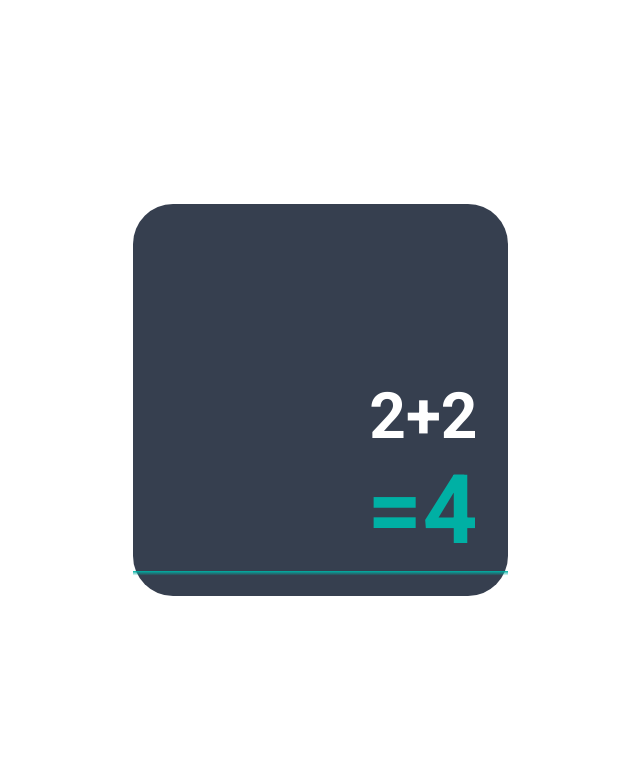
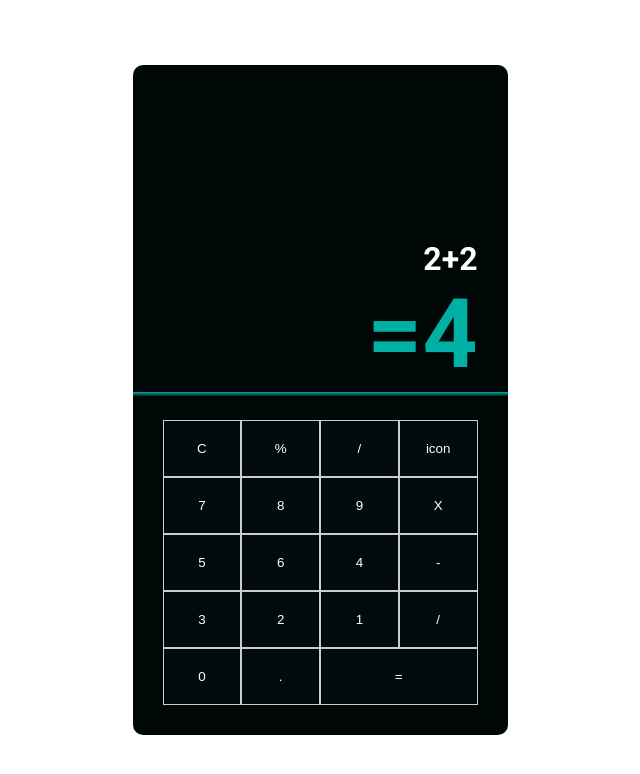
Before and after one commit to sunnatbekweb/calculator, a React (Vite) app: page / in a window 1280 px wide. Shown: the top 774 px of the page, without its empty margins (320-960 px from the left). Built offline with nearby package versions, Linux system fonts and the light colour scheme.

Commit message:
created buttons

```diff
--- a/src/App.tsx
+++ b/src/App.tsx
@@ -5,8 +5,27 @@ function App() {
         <div className="calculator">
           <h2 className="value">2+2</h2>
           <h1 className="result">=4</h1>
+
           <div className="buttons_wrapper">
-
+            <button>C</button>
+            <button>%</button>
+            <button>/</button>
+            <button>icon</button>
+            <button>7</button>
+            <button>8</button>
+            <button>9</button>
+            <button>X</button>
+            <button>5</button>
+            <button>6</button>
+            <button>4</button>
+            <button>-</button>
+            <button>3</button>
+            <button>2</button>
+            <button>1</button>
+            <button>/</button>
+            <button>0</button>
+            <button>.</button>
+            <button className="equal">=</button>
           </div>
         </div>
       </div>
--- a/src/index.css
+++ b/src/index.css
@@ -7,6 +7,12 @@
 body {
   width: 100%;
   font-family: "Roboto", sans-serif;
+}
+
+button {
+  background: transparent;
+  border: none;
+  cursor: pointer;
 }
 
 .container {
@@ -20,8 +26,8 @@ body {
 .container .calculator {
   max-width: 375px;
   width: 100%;
-  background: #363f4f;
-  border-radius: 40px;
+  background: #000807;
+  border-radius: 10px;
   padding: 175px 30px 30px 30px;
   position: relative;
 }
@@ -32,7 +38,7 @@ body {
   height: 8px;
   background: linear-gradient(180deg, #00b0a4 0%, rgba(38, 71, 82, 0) 56.94%);
   position: absolute;
-  top: 367px;
+  top: 327px;
   left: 0;
 }
 
@@ -43,7 +49,7 @@ h2 {
 
 .container .calculator .value {
   font-weight: 700;
-  font-size: 64px;
+  font-size: 32px;
   color: #fff;
 }
 
@@ -52,3 +58,33 @@ h2 {
   font-size: 96px;
   color: #00b0a4;
 }
+
+.container .calculator .buttons_wrapper {
+  display: grid;
+  grid-template-columns: 1fr 1fr 1fr 1fr;
+  grid-template-rows: 1fr 1fr 1fr 1fr 1fr;
+  gap: 0px 0px;
+  padding-top: 30px;
+  grid-template-areas:
+    ". . . ."
+    ". . . ."
+    ". . . ."
+    ". . . ."
+    ". . equal equal";
+}
+
+.equal {
+  grid-area: equal;
+}
+
+.container .calculator .buttons_wrapper button {
+  padding: 20px;
+  border: 1px solid #ccc;
+  color: #ffffff;
+  background: #020b0b;
+  transition: all 0.3s linear;
+}
+
+.container .calculator .buttons_wrapper button:hover {
+  background: linear-gradient(180deg, #00b0a454 0%, #185c7360 56.94%);
+}
```
